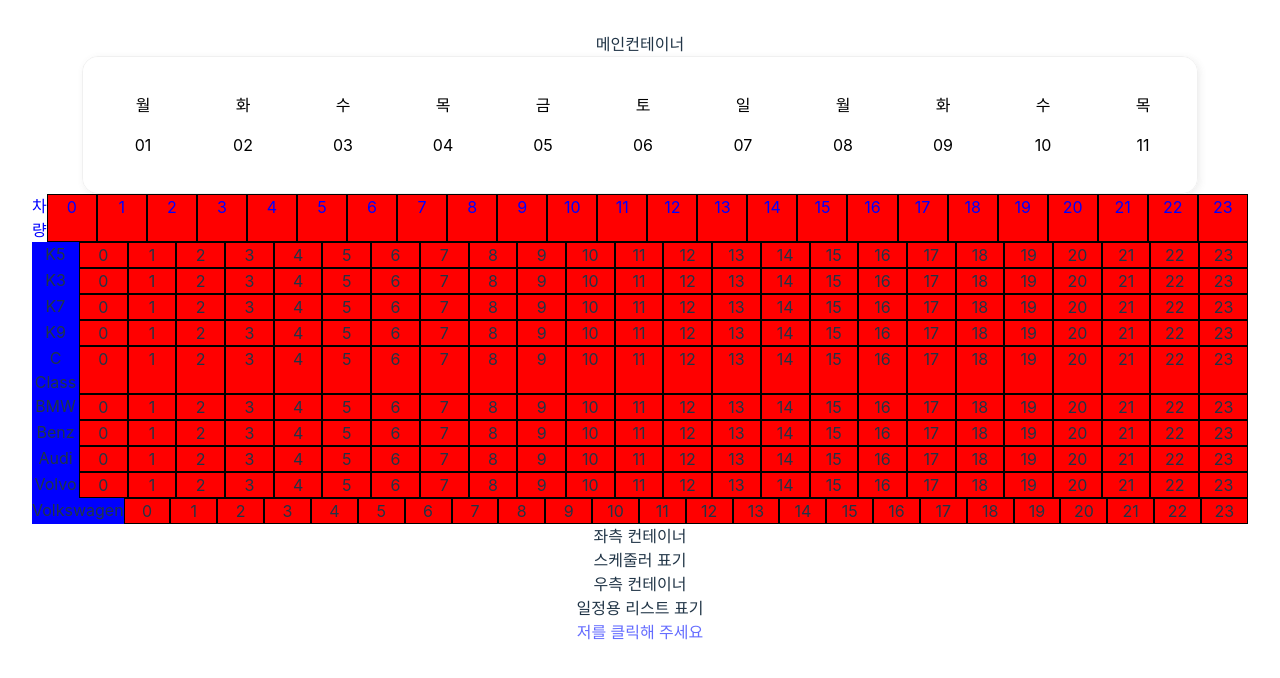
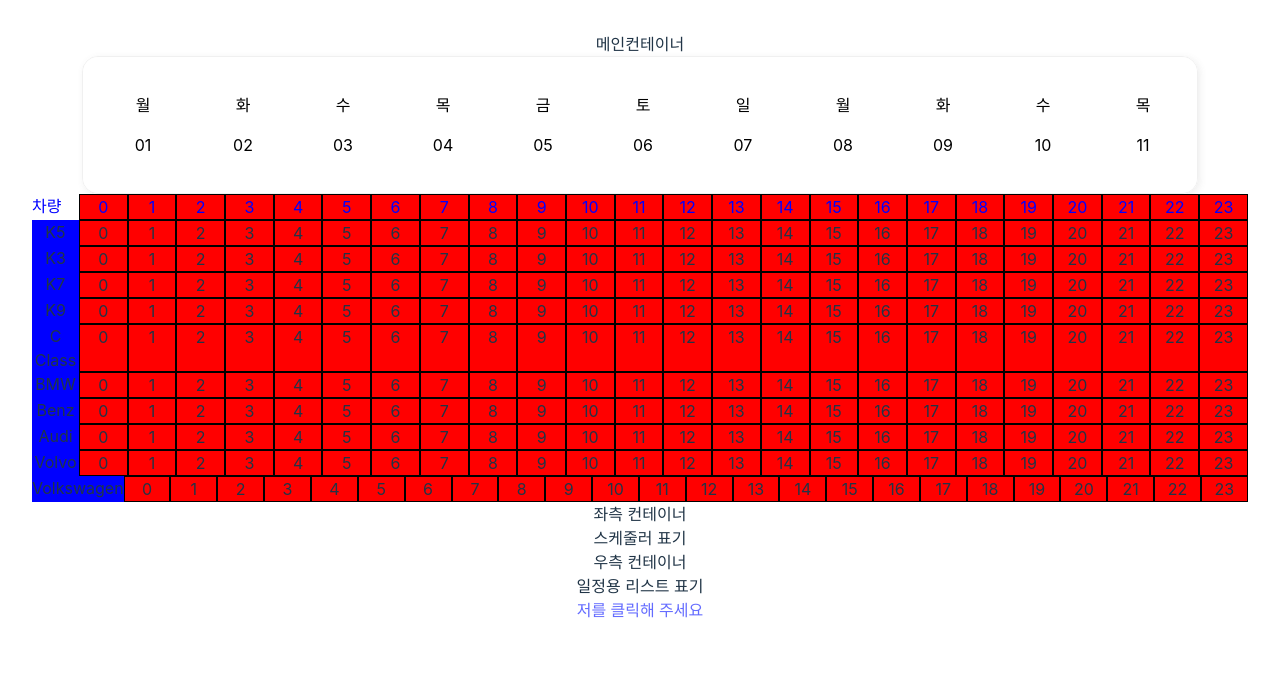
Before and after one commit to JayJHFE/React-Scheduler, a React (Vite) app in the folder PortFolio-vite/: page /scheduler in a window 1280 px wide. Shown: the top 678 px of the page. Built offline with nearby package versions, Linux system fonts and the light colour scheme.

Commit message:
스케줄러 UI수정

```diff
--- a/PortFolio-vite/src/page/scheduler/index.tsx
+++ b/PortFolio-vite/src/page/scheduler/index.tsx
@@ -13,7 +13,16 @@ export default function Scheduler() {
         <Calendar />
         <S.innerContainer>
           <div style={{ color: "blue", display: "flex", flexDirection: "row" }}>
-            <div style={{ color: "blue" }}>차량</div>
+            <div
+              style={{
+                color: "blue",
+                display: "flex",
+                flexDirection: "row",
+                width: "400px",
+              }}
+            >
+              차량
+            </div>
             {Array.from({ length: 24 }, (_, i) => (
               <div
                 style={{
```
